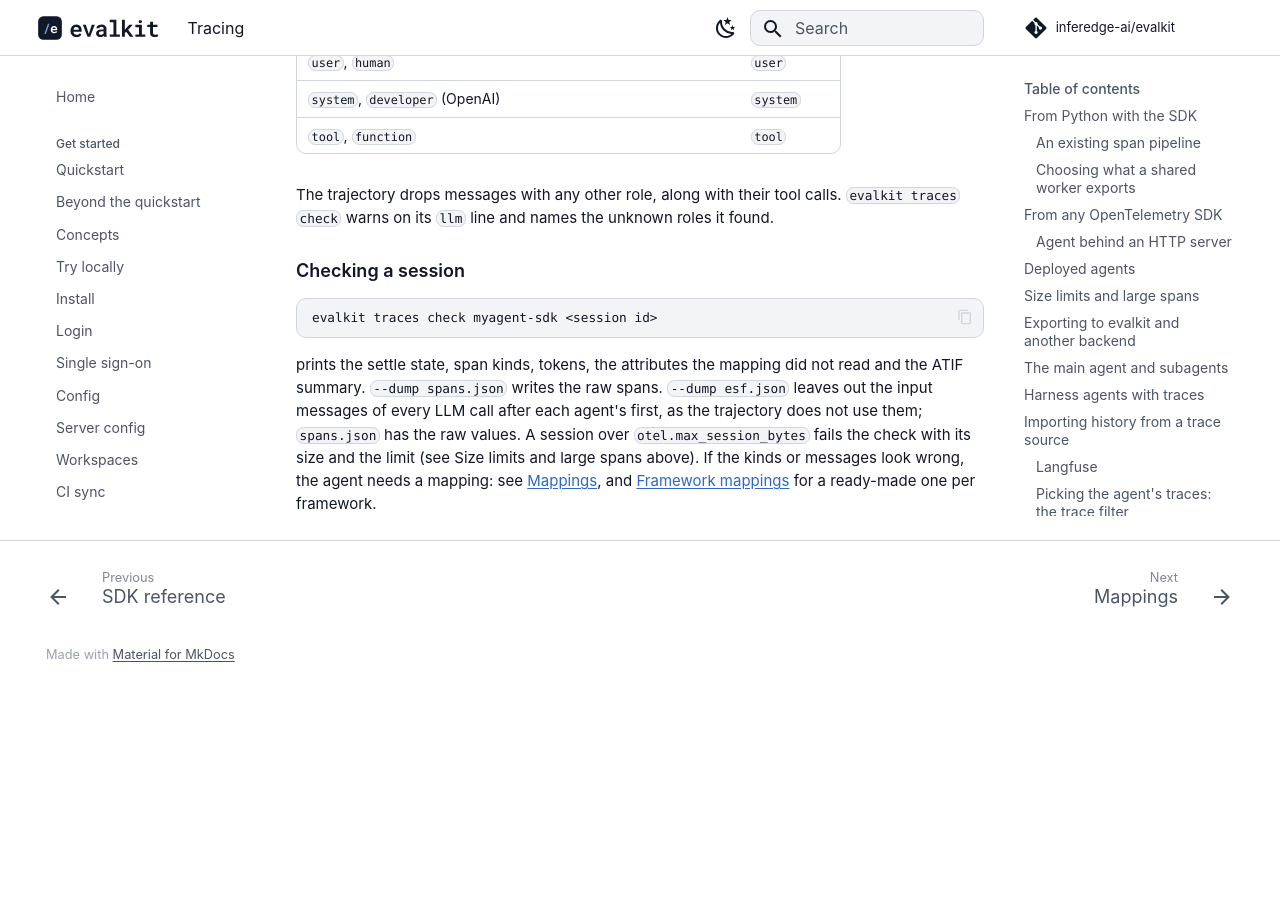
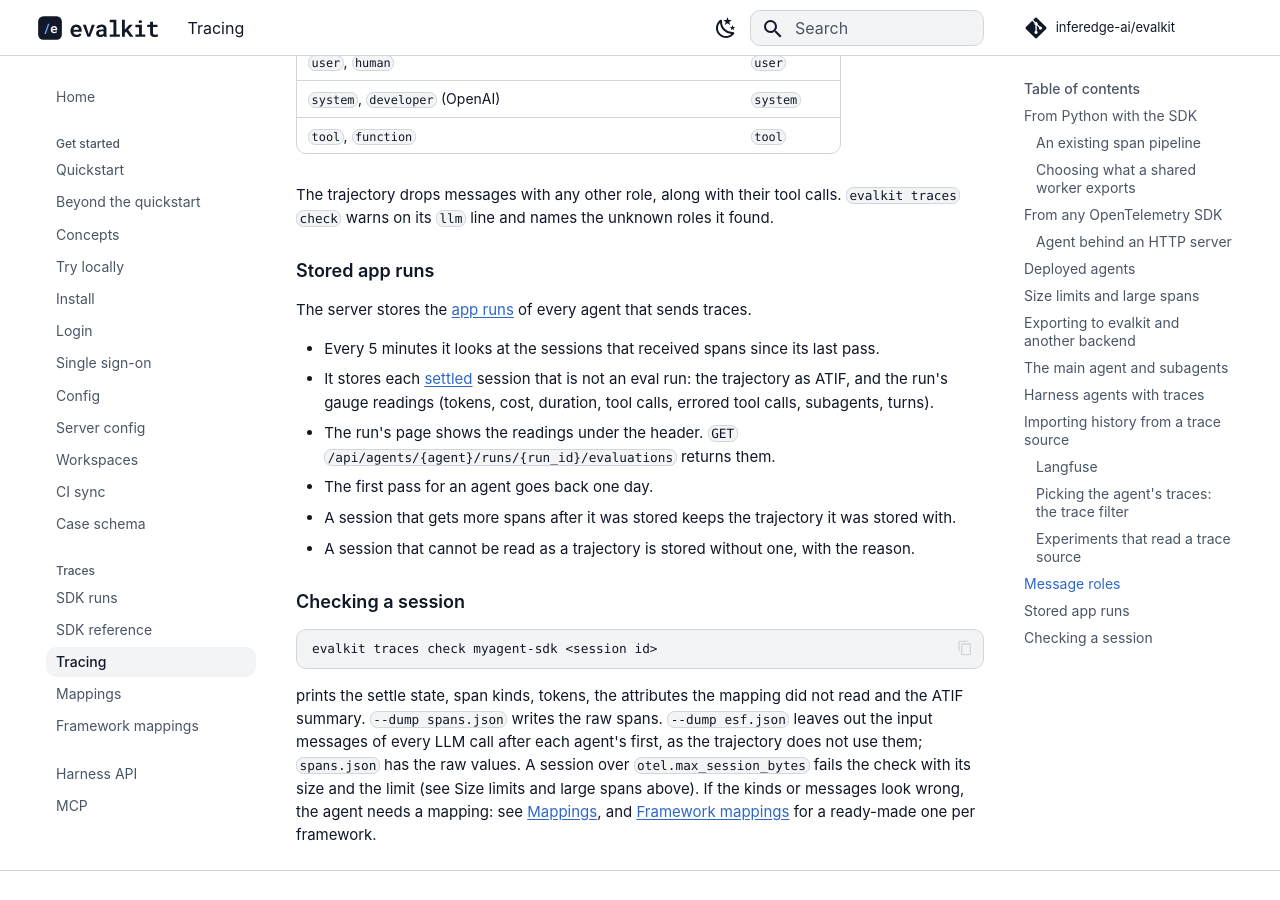
Before and after one commit to inferedge-ai/evalkit, an MkDocs documentation site: the page built from docs/user/tracing.md, in a window 1280 px wide and 900 px high, scrolled down 9530 px. Built offline with MkDocs 1.6.1 and Material for MkDocs 9.7.7, drawn with Linux system fonts in a browser that asks for light colours; comment, search, counter and statistics services are not loaded; the version menu is left out; before the commit the page ends 10207 px from its top, so only the background shows below that.

Commit message:
Document stored app runs and the worker settings
Co-Authored-By: Claude Fable 5.2 <noreply@anthropic.com>

````diff
--- a/docs/user/tracing.md
+++ b/docs/user/tracing.md
@@ -351,6 +351,17 @@ evalkit reads message roles in any letter case and maps the names some framework
 
 The trajectory drops messages with any other role, along with their tool calls. `evalkit traces check` warns on its `llm` line and names the unknown roles it found.
 
+## Stored app runs
+
+The server stores the [app runs](concepts.md#app-run) of every agent that sends traces.
+
+- Every 5 minutes it looks at the sessions that received spans since its last pass.
+- It stores each [settled](concepts.md#trace-span-session) session that is not an eval run: the trajectory as ATIF, and the run's gauge readings (tokens, cost, duration, tool calls, errored tool calls, subagents, turns).
+- The run's page shows the readings under the header. `GET /api/agents/{agent}/runs/{run_id}/evaluations` returns them.
+- The first pass for an agent goes back one day.
+- A session that gets more spans after it was stored keeps the trajectory it was stored with.
+- A session that cannot be read as a trajectory is stored without one, with the reason.
+
 ## Checking a session
 
 ```bash
````
Also changed, not shown: docs/user/server-config.md (+3 -0 lines).
